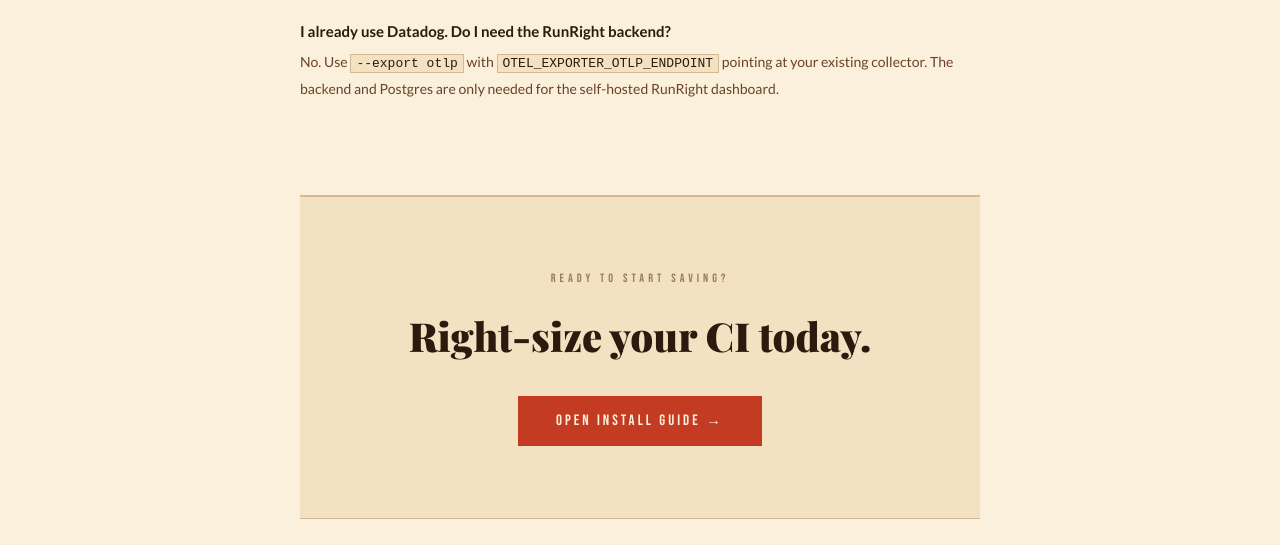
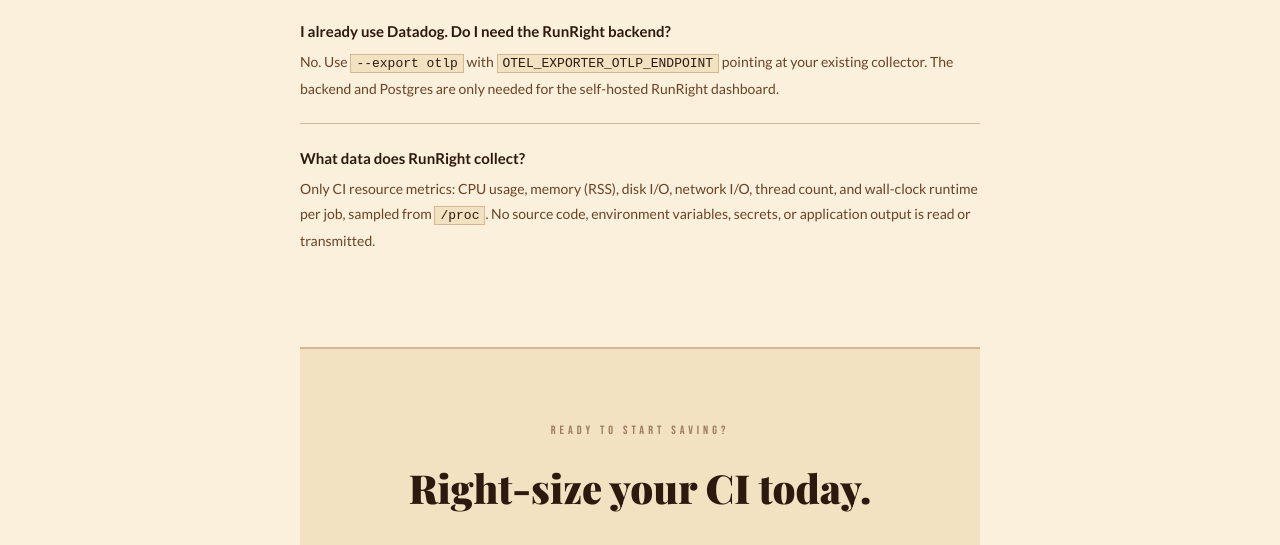
Before and after one commit to gbudjeakp/runright-site, a plain HTML site: page index.html in a window 1280 px wide. Shown: the part 5722-6267 px from the top of the page. Drawn offline with nearby package versions, Linux system fonts and the light colour scheme; a web font is replaced by a local one.

Commit message:
add data collection detail

```diff
--- a/index.html
+++ b/index.html
@@ -743,6 +743,10 @@
         <div class="faq-q">I already use Datadog. Do I need the RunRight backend?</div>
         <p class="faq-a">No. Use <code>--export otlp</code> with <code>OTEL_EXPORTER_OTLP_ENDPOINT</code> pointing at your existing collector. The backend and Postgres are only needed for the self-hosted RunRight dashboard.</p>
       </div>
+      <div class="faq-item">
+        <div class="faq-q">What data does RunRight collect?</div>
+        <p class="faq-a">Only CI resource metrics: CPU usage, memory (RSS), disk I/O, network I/O, thread count, and wall-clock runtime per job, sampled from <code>/proc</code>. No source code, environment variables, secrets, or application output is read or transmitted.</p>
+      </div>
     </div>
   </section>
 
```
